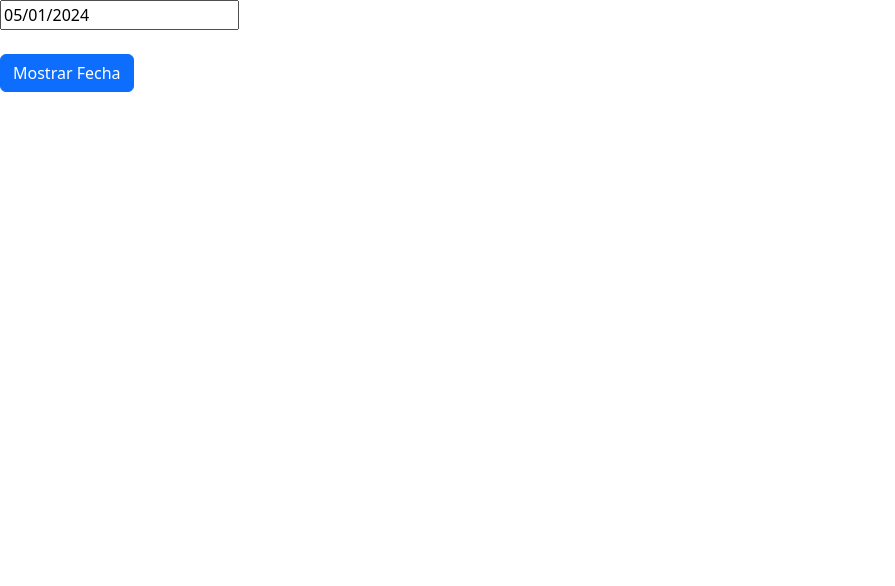
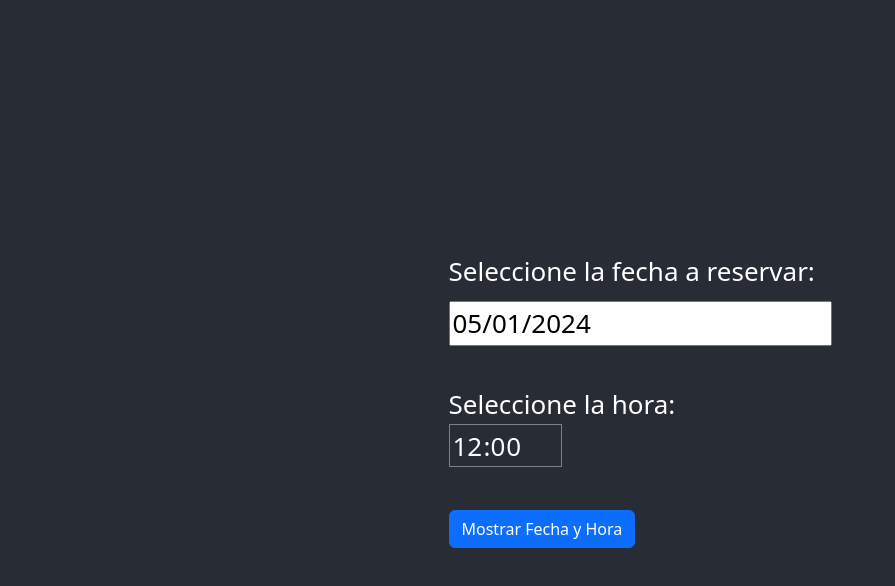
Before and after one commit to EmilioTec10/LabCE-Proyecto1BD, a React (Create React App) app in the folder reservas_prof/: page / in a window 1280 px wide. Shown: the top 586 px of the page, without its empty margins (0-895 px from the left). Built offline with nearby package versions, Linux system fonts and the light colour scheme.

Commit message:
time picker

```diff
--- a/reservas_prof/package.json
+++ b/reservas_prof/package.json
@@ -11,6 +11,7 @@
     "react-datepicker": "^6.9.0",
     "react-dom": "^18.3.1",
     "react-scripts": "5.0.1",
+    "react-time-picker": "^7.0.0",
     "web-vitals": "^2.1.4"
   },
   "scripts": {
--- a/reservas_prof/src/App.css
+++ b/reservas_prof/src/App.css
@@ -1,38 +1,22 @@
-.App {
-  text-align: center;
+body {
+  margin: 0;
+  padding: 0;
 }
 
-.App-logo {
-  height: 40vmin;
-  pointer-events: none;
-}
-
-@media (prefers-reduced-motion: no-preference) {
-  .App-logo {
-    animation: App-logo-spin infinite 20s linear;
-  }
-}
-
-.App-header {
+.contenedor {
   background-color: #282c34;
   min-height: 100vh;
   display: flex;
-  flex-direction: column;
-  align-items: center;
-  justify-content: center;
+  align-items: center; /* Centra verticalmente */
+  justify-content: center; /* Centra horizontalmente */
   font-size: calc(10px + 2vmin);
   color: white;
 }
 
-.App-link {
-  color: #61dafb;
+.label-date-picker {
+  margin-bottom: 10px;
 }
 
-@keyframes App-logo-spin {
-  from {
-    transform: rotate(0deg);
-  }
-  to {
-    transform: rotate(360deg);
-  }
+.date-picker-container {
+  text-align: center;
 }
--- a/reservas_prof/src/App.js
+++ b/reservas_prof/src/App.js
@@ -1,20 +1,30 @@
 import React, { useState } from "react";
 import logo from "./logo.svg";
-import "./index.css";
+import "./App.css";
 import "bootstrap/dist/css/bootstrap.min.css";
 import DatePicker from 'react-datepicker';
 import 'react-datepicker/dist/react-datepicker.css';
-import "./index.css";
+import TimePicker from 'react-time-picker';
+import 'react-time-picker/dist/TimePicker.css';
 
 const App = () => {
   const [fecha, setFecha] = useState(new Date());
+  const [hora, setHora] = useState('12:00'); // Hora inicial, puedes cambiarla según tus necesidades
 
-  const onChange = fecha => {
+  const onDateChange = fecha => {
     setFecha(fecha);
   };
 
-  const mostrarFecha = fecha => {
-    alert(fecha);
+  const onTimeChange = hora => {
+    setHora(hora);
+  };
+
+  const mostrarFechaHora = () => {
+    const fechaHora = new Date(fecha);
+    const horaSplit = hora.split(':');
+    fechaHora.setHours(parseInt(horaSplit[0], 10));
+    fechaHora.setMinutes(parseInt(horaSplit[1], 10));
+    alert(fechaHora);
   };
 
   const hoy = new Date();
@@ -27,21 +37,35 @@ const App = () => {
   };
 
   return (
-    <>
-      <div className="contenedor">
-        <div className="center">
+    <div className="contenedor">
+      <div className="center">
+        <label className="label-date-picker">Seleccione la fecha a reservar:</label>
+        <div className="date-picker-container">
           <DatePicker
             selected={fecha}
-            onChange={onChange}
+            onChange={onDateChange}
             minDate={hoy}
             maxDate={tresSemanasDespues}
             filterDate={esDiaHabil}
+            className="date-picker"
           />
-          <br /><br />
-          <input type="button" value="Mostrar Fecha" className="btn btn-primary" onClick={() => mostrarFecha(fecha)}/>
         </div>
+        <br />
+        <label className="label-time-picker">Seleccione la hora:</label>
+        <div className="time-picker-container">
+          <TimePicker
+            onChange={onTimeChange}
+            value={hora}
+            clearIcon={null} // Quita el botón de limpiar
+            clockIcon={null} // Quita el botón de reloj
+            format="HH:mm" // Formato de 24 horas
+            className="time-picker"
+          />
+        </div>
+        <br />
+        <input type="button" value="Mostrar Fecha y Hora" className="btn btn-primary" onClick={mostrarFechaHora}/>
       </div>
-    </>
+    </div>
   );
 };
 
```
Also changed, not shown: 1 other file (tests, documents, lock files or other folders).
